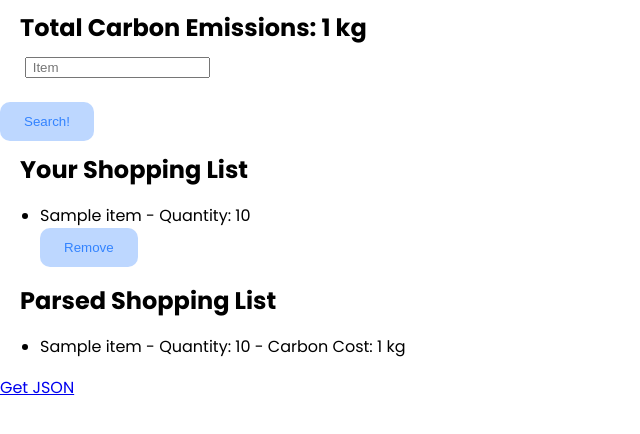
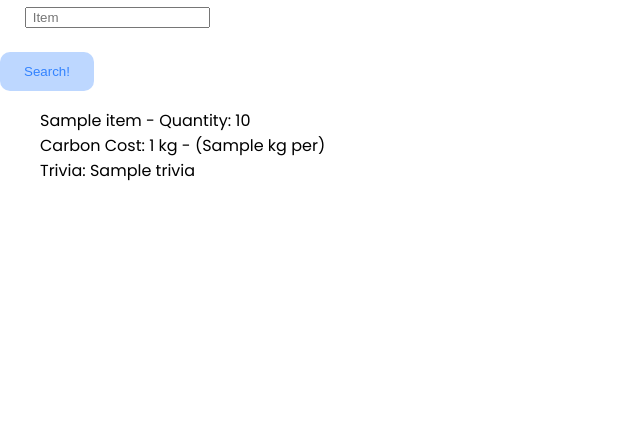
Before and after one commit to PenguinPush/CarbonSense, a Flask app: template templates/index.html in a window 1280 px wide. Shown: the part 80-514 px from the top of the page, without its empty margins (0-640 px from the left). Run offline with Flask 3, Linux system fonts and the light colour scheme; the template is opened without the code that fills it: most values are stand-ins (such as "Sample title", 1, 10 or a date in 2020).

Commit message:
changed to single thing game

```diff
--- a/app.py
+++ b/app.py
@@ -25,7 +25,7 @@ def index():
         item = request.form.get('item')
         return redirect('/get_json')
 
-    return render_template('index.html')
+    return render_template('index.html', history=history)
 
 
 @app.route('/get_json')
@@ -57,6 +57,8 @@ def get_json():
 
             session['shopping_list_parsed'] = shopping_list_parsed
 
+            history.extend(shopping_list_parsed)
+
             print(shopping_list_parsed)
 
             return redirect('/')
--- a/templates/index.html
+++ b/templates/index.html
@@ -14,7 +14,6 @@
     {% block content %}
 
     <div class="shopping_body">
-    <h2>Total Carbon Emissions: {{ total_carbon_emissions }} kg</h2>
         <div class="carbon_calculator">
             <form method="post" action="/">
                 <div>
@@ -27,61 +26,16 @@
                 </div>
             </form>
         </div>
-    <h2>Your Shopping List</h2>
     <ul>
-        {% for item in shopping_list %}
-            <li>
-                {{ item['item'] }} - Quantity: {{ item['quantity'] }}
-                <form method="post" action="/remove_item">
-                    <input type="hidden" name="item_to_remove" value="{{ item['item'] }}">
-                    <a href="{{url_for('get_json')}}">
-                        <button type="submit">Remove</button>
-                    </a>
-
-                </form>
-            </li>
+        {% for item in history %}
+            <p>
+                {{ item['item'] }} - Quantity: {{ item['quantity'] }}<br>
+                Carbon Cost: {{ item['total_carbon_emissions_kg'] }} kg - ({{ item['individual_carbon_emissions_kg'] }} kg per)<br>
+                Trivia: {{ item['trivia'] }}<br>
+            </p>
         {% endfor %}
     </ul>
-
-    <h2>Parsed Shopping List</h2>
-    {% if shopping_list_parsed %}
-        <ul>
-            {% for item in shopping_list_parsed %}
-                <li>
-                    {{ item['item'] }} - Quantity: {{ item['quantity']}} - Carbon Cost: {{ item['total_carbon_emission_kg'] }} kg
-                </li>
-            {% endfor %}
-        </ul>
-    {% else %}
-        <p>No parsed items available.</p>
-    {% endif %}
-
-    <a href="{{url_for('get_json')}}">Get JSON</a>
-
-        <div class="icon_navbar">
-            <div class="icons">
-                <div id="shopping_cart">
-                    <object data="{{url_for('static', filename='shopping-cart.svg')}}" width="50" height="50" ></object>
-                    <div class="overlay">
-                        <a href="/shopping">m</a>
-                    </div>
-                </div>
-                <div id="home">
-                    <object data="{{url_for('static', filename='home.svg')}}" width="50" height="50"></object>
-                    <div class="overlay">
-                        <a href="/">m</a>
-                    </div>
-                </div>
-                <div id="bus">
-                    <object data="{{url_for('static', filename='bus.svg')}}" width="50" height="50"></object>
-                    <div class="overlay">
-                        <a href="/transit">m</a>
-                    </div>
-                </div>
-            </div>
-        </div>
-
-        </div>
+    </div>
     {% endblock %}
 
 </body>
```
